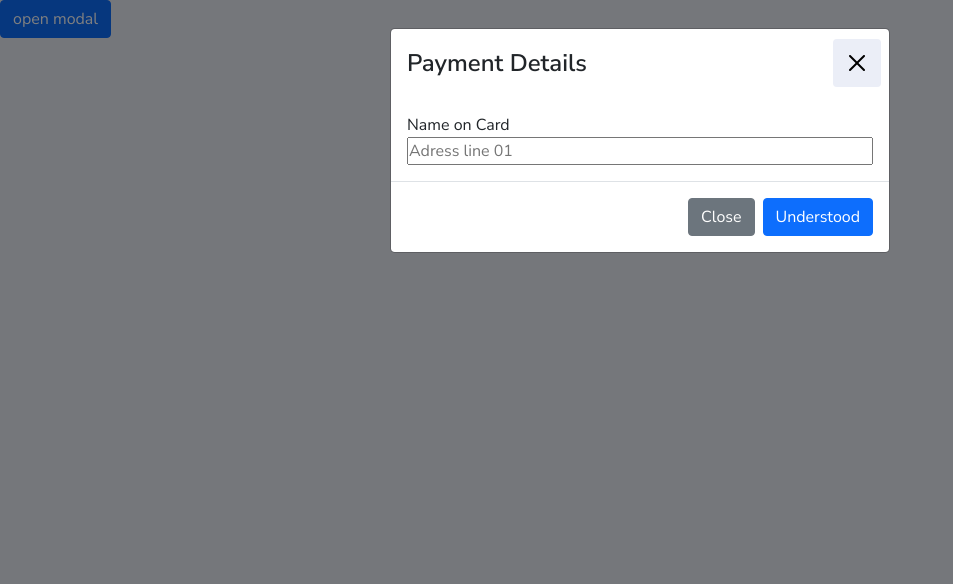
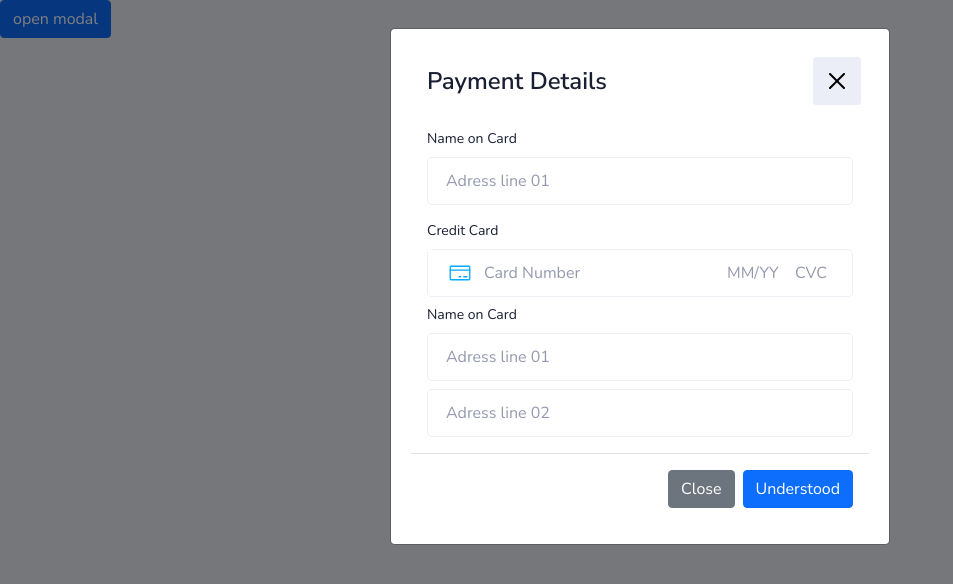
Before and after one commit to shevchenko126/dopomogatreba, a React (Create React App) app in the folder frontend/: page / in a window 1280 px wide. Both pictures are taken after a click on the button "open modal". Shown: the top 584 px of the page, without its empty margins (0-953 px from the left). Built offline with nearby package versions, Linux system fonts and the light colour scheme.

Commit message:
added: credit-card-input

```diff
--- a/frontend/package.json
+++ b/frontend/package.json
@@ -9,6 +9,8 @@
     "bootstrap": "^5.1.3",
     "react": "^18.2.0",
     "react-bootstrap": "^2.4.0",
+    "react-credit-card-input": "^1.1.5",
+    "react-currency-format": "^1.1.0",
     "react-dom": "^18.2.0",
     "react-scripts": "5.0.1",
     "web-vitals": "^2.1.4"
--- a/frontend/src/components/contentBlocks/PaymentDetails/index.css
+++ b/frontend/src/components/contentBlocks/PaymentDetails/index.css
@@ -6,6 +6,12 @@
     font-family: 'Nunito Sans', sans-serif;
     font-style: normal;
     font-weight: 400;
+    font-size: 14px;
+    font-size: 16px;
+}
+
+.modal-content {
+    padding: 4%;
 }
 
 .modal.show .modal-dialog {
@@ -14,6 +20,9 @@
 
 .modal-title {
     font-weight: 600;
+    font-size: 24px;
+    line-height: 32px;
+    color: #191F33;
 }
 
 .modal-header {
@@ -28,3 +37,64 @@
     color: #191F33;
     opacity: 1;
 }
+
+.lbl-input {
+    font-family: 'Nunito';
+    font-size: 14px;
+    line-height: 20px;
+    color: #191F33;
+}
+
+.modal-body {
+    gap: 16px;
+}
+
+.input-block {
+    display: flex;
+    flex-direction: column;
+    gap: 8px;
+}
+
+.input-field,
+.card-input {
+    box-sizing: border-box;
+    width: 100%;
+    height: 48px;
+    background: #FFFFFF;
+    border: 1px solid #EDEFF5;
+    border-radius: 5px;
+    gap: 16px;
+    padding-right: 24px;
+}
+
+.input-field {
+    padding: 12px 18px 12px;
+}
+
+#creditCard {
+    padding-left: 56px;
+    background-image: url(../../../../public/icons/credit-card.svg);
+    background-repeat: no-repeat;
+    background-size: 24px 24px;
+    background-position: 20px center;
+}
+
+.card-prop {
+    outline: none;
+    border: none;
+    font-family: 'Nunito';
+    font-size: 16px;
+    line-height: 24px;
+}
+
+*::placeholder {
+    color: #939AAD;
+}
+
+#creditCardExpiry {
+    width: 52px;
+}
+
+#creditCardCVC {
+    width: 33px;
+}
--- a/frontend/src/components/contentBlocks/PaymentDetails/index.js
+++ b/frontend/src/components/contentBlocks/PaymentDetails/index.js
@@ -3,6 +3,7 @@ import './index.css'
 import React, { useState } from 'react';
 import Button from 'react-bootstrap/Button';
 import Modal from 'react-bootstrap/Modal';
+import CurrencyFormat from 'react-currency-format';
 
 
 const PaymentDetails = () => {
@@ -11,6 +12,30 @@ const PaymentDetails = () => {
 
     const handleClose = () => setShow(false);
     const handleShow = () => setShow(true);
+    function limit(val, max) {
+        if (val.length === 1 && val[0] > max[0]) {
+            val = '0' + val;
+        }
+
+        if (val.length === 2) {
+            if (Number(val) === 0) {
+                val = '01';
+
+                //this can happen when user paste number
+            } else if (val > max) {
+                val = max;
+            }
+        }
+
+        return val;
+    }
+
+    function cardExpiry(val) {
+        let month = limit(val.substring(0, 2), '12');
+        let year = val.substring(2, 4);
+
+        return month + (year.length ? '/' + year : '');
+    }
 
     return (
         <>
@@ -28,12 +53,53 @@ const PaymentDetails = () => {
                     <Modal.Title>Payment Details</Modal.Title>
                 </Modal.Header>
                 <Modal.Body className='d-flex flex-column'>
-                    <label htmlFor='nameOnCard'>Name on Card</label>
-                    <input
-                        type='text'
-                        id='nameOnCard'
-                        placeholder='Adress line 01'
-                    ></input>
+
+                    <div className='input-block'>
+                        <label className='lbl-input' htmlFor='nameOnCard'>Name on Card</label>
+                        <input
+                            type='text'
+                            id='nameOnCard'
+                            className='input-field'
+                            placeholder='Adress line 01'
+                        ></input>
+                    </div>
+                    <div className='input-block'>
+                        <label className='lbl-input' htmlFor='creditCard'>Credit Card</label>
+                        <div className='card-input d-flex flex-row'>
+                            <CurrencyFormat
+                                id='creditCard'
+                                className='card-prop flex-grow-1'
+                                placeholder='Card Number'
+                                format="#### #### #### ####" />
+                            <CurrencyFormat
+                                className='card-prop'
+                                id='creditCardExpiry'
+                                format={cardExpiry}
+                                placeholder="MM/YY"
+                                mask={['M', 'M', 'Y', 'Y']} />
+                            <CurrencyFormat
+                                className='card-prop'
+                                id='creditCardCVC'
+                                format='###'
+                                placeholder="CVC" />
+                        </div>
+                        <div className='input-block'>
+                        <label className='lbl-input' htmlFor='adress01'>Name on Card</label>
+                        <input
+                            type='text'
+                            id='adress01'
+                            className='input-field'
+                            placeholder='Adress line 01'
+                        ></input>
+                        <input
+                            type='text'
+                            id='adress02'
+                            className='input-field'
+                            placeholder='Adress line 02'
+                        ></input>
+                    </div>
+
+                    </div>
                 </Modal.Body>
                 <Modal.Footer>
                     <Button variant="secondary" onClick={handleClose}>
```
Also changed, not shown: frontend/public/icons/credit-card.svg (added), 1 other file (tests, documents, lock files or other folders).
